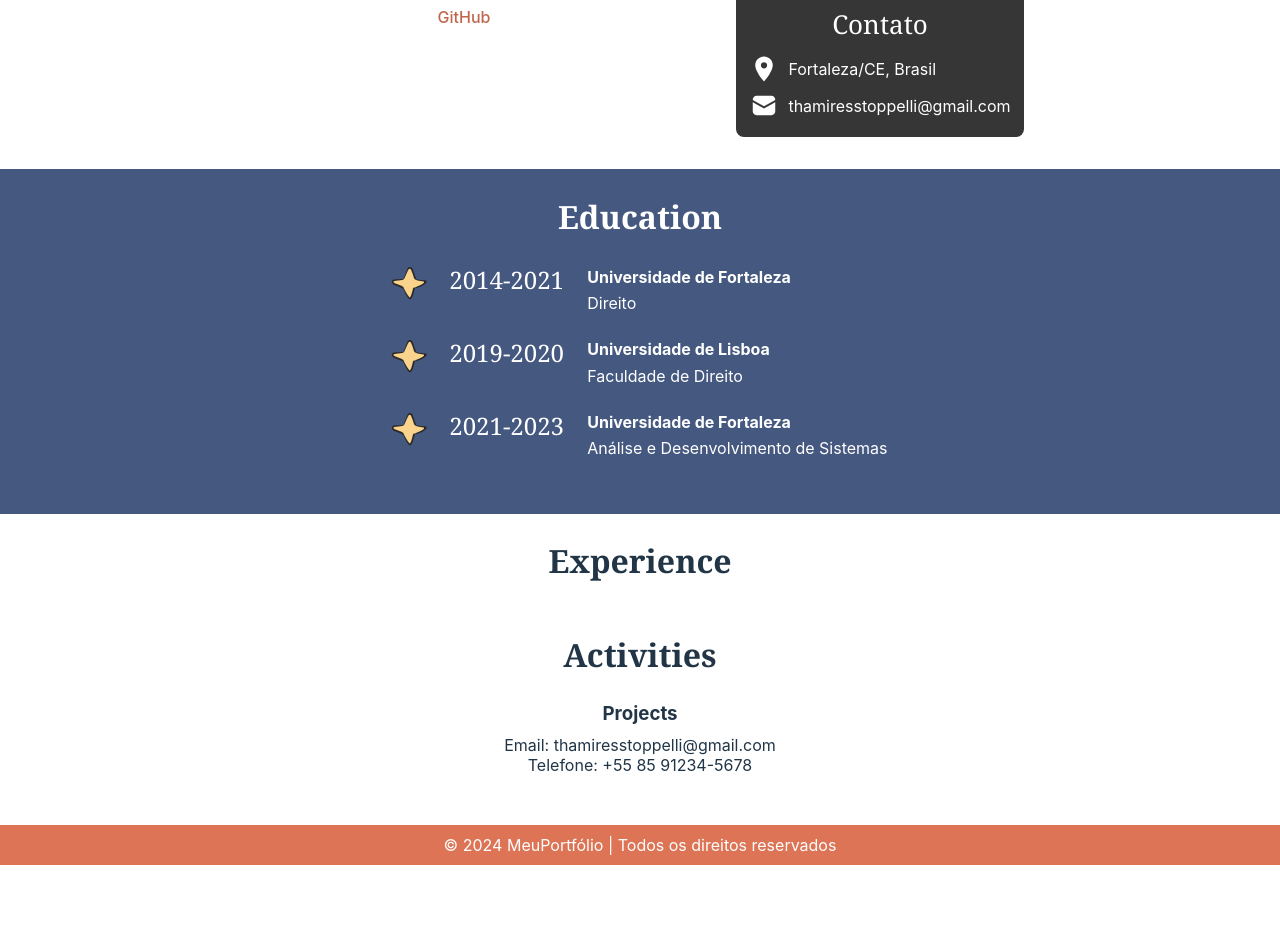
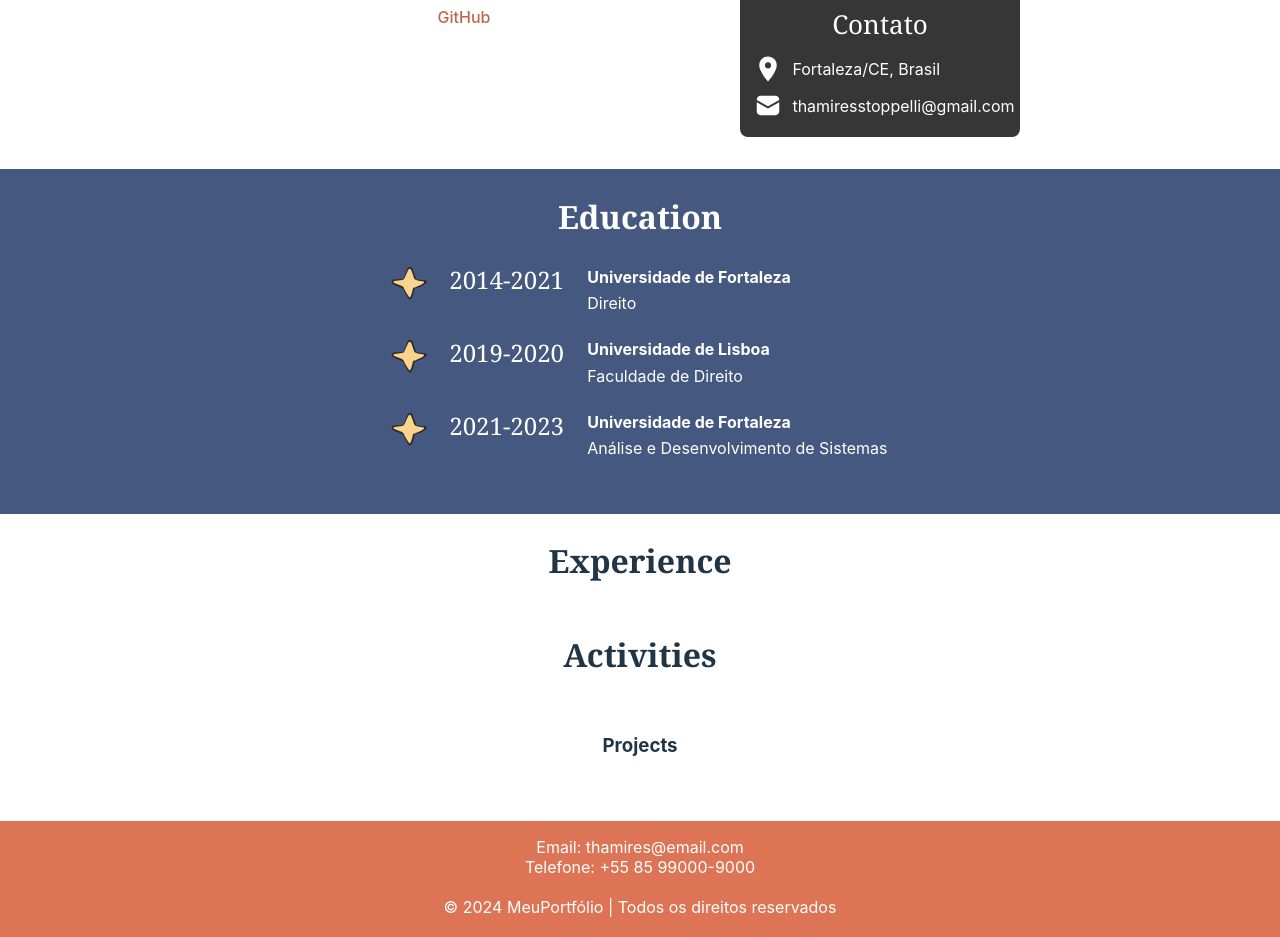
Before and after one commit to ThamiStoppelli/Portfolio, a React (Vite) app: page / in a window 1280 px wide. Shown: the part 946-1883 px from the top of the page. Before the commit the page ends 1811 px from the top, so only its background shows below. Built offline with nearby package versions, Linux system fonts and the light colour scheme.

Commit message:
Design changes

```diff
--- a/src/components/AboutMe.css
+++ b/src/components/AboutMe.css
@@ -60,7 +60,7 @@
     padding: 1rem 0.8rem;
     gap: 0.4rem;
     margin-top: -10px;
-    width: 18rem;
+    width: 17.5rem;
 }
 
 .aboutme-container .image-card .info-card #contact {
--- a/src/components/Cover.css
+++ b/src/components/Cover.css
@@ -6,13 +6,6 @@
     grid-gap: 0.5rem;
     margin-bottom: 8rem;
 }
-
-/* .cover-container .rectangle {
-    background-color: #BF664D;
-    border: 2px solid #455880;
-    width: 100%;
-    height: 5rem;
-} */
 
 .cover-container > div:nth-child(1) {
     grid-row: 1 / 2;
@@ -44,25 +37,14 @@
     z-index: 1;
 }
 
-/* .cover-container .title-portfolio {
-    align-items: center;
-    justify-content: center;
-} */
-
 .cover-container .title-portfolio h1 {
     color: #fff;
     font-size: 100px;
 }
 
-/* .cover-container .image {
-    position: relative;
-    background-color: #455880;
-} */
-
 .cover-container .image img {
     width: 22em;
     margin-right: 1rem;
-    /* z-index: 4; */
 }
 
 .cover-container .quote {
@@ -70,7 +52,6 @@
     grid-template-columns: repeat(2, 1fr);
     grid-auto-rows: 40px;
     margin-top: 1.2rem;
-    /* align-items: flex-end; */
 }
 
 .cover-container .quote .background {
@@ -91,13 +72,8 @@
     font-size: 16px;
     line-height: 22px;
     z-index: 6;
+    max-width: 22rem;;
 }
-
-/* .cover-container .subtitle-portfolio {
-    z-index: 2;
-    display: flex;
-    flex-direction: column;
-} */
 
 .cover-container .subtitle-portfolio h2 {
     color: #A0C0D5;
@@ -140,3 +116,8 @@
 .cover-container .circle-container .circle h4 {
     font-weight: 500;
 }
+
+.cover-container .title-portfolio h1, .cover-container .subtitle-portfolio h2 {
+    /* font-family:Georgia, 'Times New Roman', Times, serif; */
+    font-family: Verdana, Geneva, Tahoma, sans-serif;
+}
--- a/src/components/Cover.jsx
+++ b/src/components/Cover.jsx
@@ -43,7 +43,6 @@ function Cover() {
           <h2>PORTFOLIO</h2>
           <h2>PORTFOLIO</h2>
         </div>
-        {/* <div className='rectangle'></div> */}
         <div className='quote'>
           <p>{quote}</p>
           <div className='background'></div >
--- a/src/components/Footer.css
+++ b/src/components/Footer.css
@@ -1,11 +1,5 @@
-/* Footer.css */
 footer {
-    /* background: #DD7456;
-    color: #fff; */
-    height: auto;
-    width: 100%;
-    padding: 0;
-    margin: 0;
+    background: #DD7456;
 }
 
 footer .content {
@@ -16,32 +10,13 @@ footer .content {
 
 footer .contact-section {
     flex: 1;
-    padding: 10px;
+    padding-top: 1rem;
     min-width: 250px;
-}
-
-footer .contact-section a {
-    text-decoration: none;
     color: #fff;
-    transition: color 0.3s;
-}
-
-footer .contact-section a:hover {
-    color: #f7c08a;
-}
-
-footer .contact-section div {
-    display: flex;
-    flex-direction: row;
-    align-items: center;
-    justify-content: center;
-    gap: 1rem;
 }
 
 footer .bottom {
-    background: #DD7456;
     color: #fff;
     text-align: center;
-    padding: 10px;
-    margin-top: 20px;
+    padding: 20px 0px;
 }
--- a/src/components/Footer.jsx
+++ b/src/components/Footer.jsx
@@ -6,14 +6,8 @@ function Footer() {
     <footer>
       <div className="content">
         <div className="contact-section">
-          <span>
-            <p>Email: thamiresstoppelli@gmail.com</p>
-            <p>Telefone: +55 85 91234-5678</p>
-          </span>
-          <div>
-            <a href="https://github.com/ThamiStoppelli" target="_blank">GitHub</a>
-            <a href="https://www.linkedin.com/in/thamires-stoppelli-6ab51a175/" target="_blank">LinkedIn</a>
-          </div>
+          <p>Email: thamires@email.com</p>
+          <p>Telefone: +55 85 99000-9000</p>
         </div>
       </div>
       <div className="bottom" id='footer'>
--- /dev/null
+++ b/src/components/Projects.css
@@ -0,0 +1,3 @@
+.projects-container {
+    margin: 2rem 0rem 4rem;
+}
--- a/src/components/Projects.jsx
+++ b/src/components/Projects.jsx
@@ -1,8 +1,9 @@
 import React from 'react'
+import './Projects.css'
 
 function Projects() {
   return (
-    <div id="projects">
+    <div id="projects" className='projects-container'>
       <h3>Projects</h3>
     </div>
   )
```
